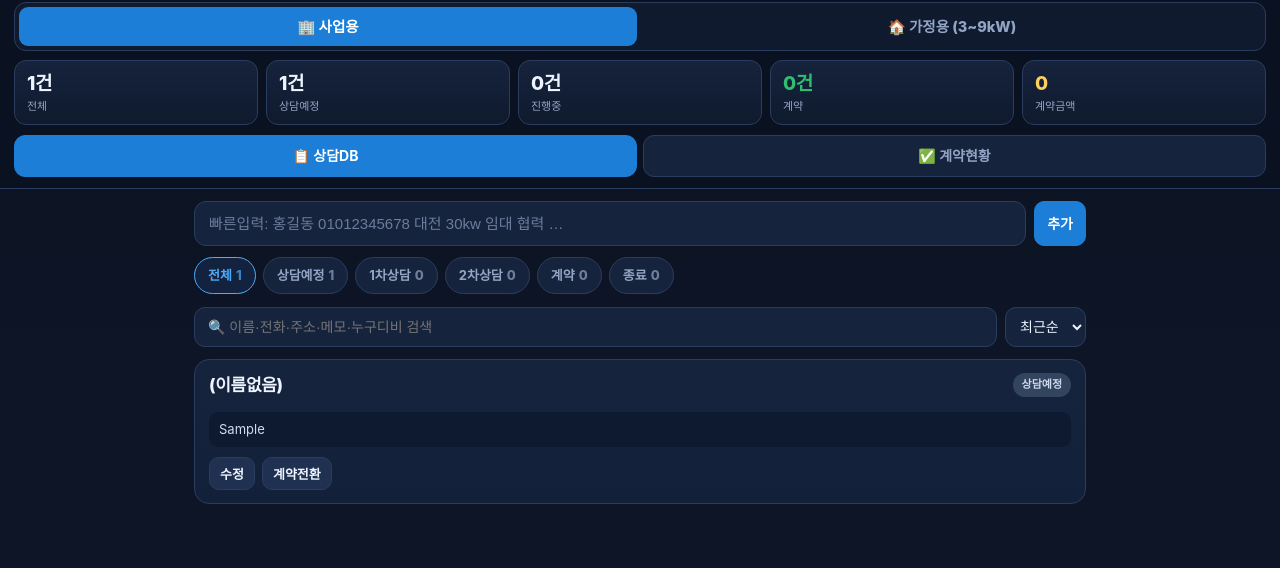
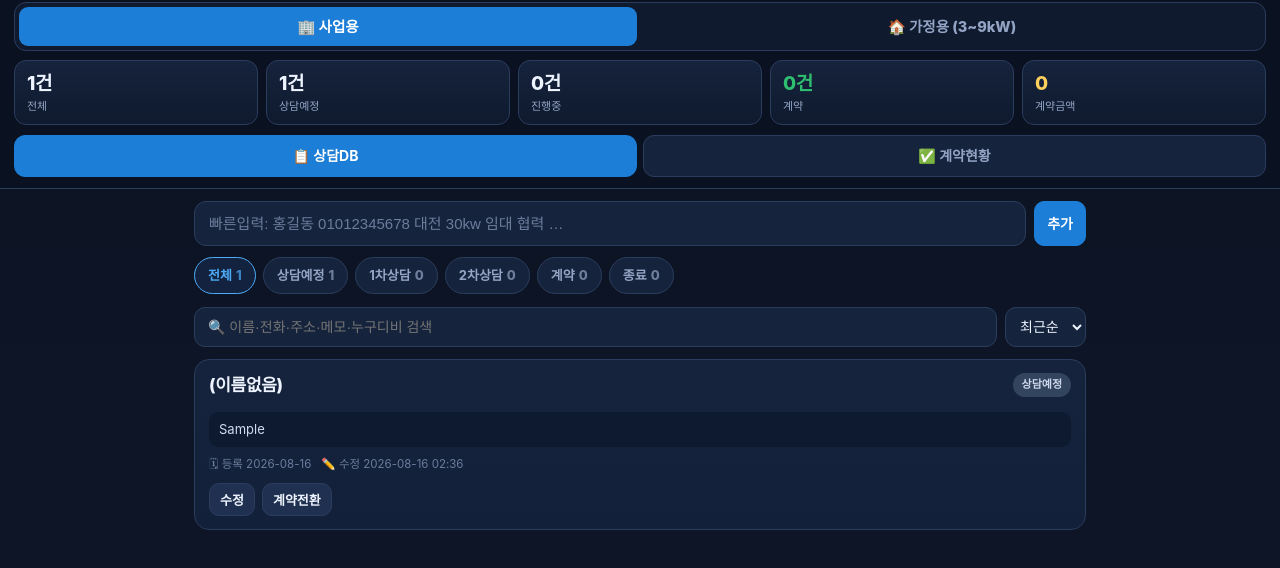
Before and after one commit to dksehldy77-alt/ian-db, a plain HTML site: page index.html in a window 1280 px wide. Both pictures are taken after typing "Sample" into the empty fields and a click on the button "추가". Shown: the part 52-620 px from the top of the page. Drawn offline with Linux system fonts and the light colour scheme.

Commit message:
카드에 최초등록일·마지막수정일 표시

```diff
--- a/index.html
+++ b/index.html
@@ -104,6 +104,7 @@
   .special{margin-top:8px;font-size:13px;color:#ffd0a8;background:#2a1e12;border-radius:9px;padding:7px 10px}
   .note{margin-top:7px;font-size:13px;color:#cfdbf0;background:#0e1a30;border-radius:9px;padding:8px 10px;white-space:pre-wrap}
   .row-actions{display:flex;gap:7px;margin-top:10px}
+  .meta{font-size:11.5px;color:var(--dim);margin-top:9px;display:flex;gap:10px;flex-wrap:wrap}
   .empty{text-align:center;color:var(--muted);padding:44px 10px}
   /* modal */
   .modal-bg{position:fixed;inset:0;background:rgba(0,0,0,.66);display:none;align-items:flex-end;justify-content:center;z-index:50}
@@ -342,6 +343,8 @@ function amtToMan(s){ if(!s)return 0; let m=0; const e=(""+s).match(/(\d+(?:\.\d
 function fmtMan(n){ if(!n)return "0"; if(n>=10000){ const e=n/10000; return (Number.isInteger(e)?e:e.toFixed(1))+"억"; } return n.toLocaleString()+"만"; }
 function esc(s){ return (s==null?"":String(s)).replace(/[&<>"]/g,m=>({"&":"&amp;","<":"&lt;",">":"&gt;",'"':"&quot;"}[m])); }
 function extractCdate(note){ const m=(note||"").match(/계약일\s*(\d{4}-\d{2}-\d{2})/); return m?m[1]:""; }
+function fmtDay(s){ if(!s) return "-"; const d=new Date(s); if(isNaN(d)) return String(s).slice(0,10); const p=n=>String(n).padStart(2,"0"); return `${d.getFullYear()}-${p(d.getMonth()+1)}-${p(d.getDate())}`; }
+function fmtDayTime(s){ if(!s) return "-"; const d=new Date(s); if(isNaN(d)) return String(s).slice(0,10); const p=n=>String(n).padStart(2,"0"); return `${d.getFullYear()}-${p(d.getMonth()+1)}-${p(d.getDate())} ${p(d.getHours())}:${p(d.getMinutes())}`; }
 function gcalUrl(r){
   const d=(r.followup||"").replace(/-/g,""); if(d.length!==8) return "";
   const start=d+"T090000", end=d+"T093000";
@@ -427,6 +430,7 @@ function renderList(){
       <div class="tags">${kw}${type}${area}${who}${amt}</div>
       ${r.special?`<div class="special">⚑ ${esc(r.special)}</div>`:""}
       ${r.note?`<div class="note">${esc(r.note)}</div>`:""}
+      <div class="meta"><span>🗓 등록 ${fmtDay(r.created_at)}</span><span>✏️ 수정 ${fmtDayTime(r.updated_at)}</span></div>
       <div class="row-actions">
         <button class="btn sm" data-edit="${r.id}">수정</button>
         ${isC?`<button class="btn sm" data-stage="${r.id}">단계변경</button>`:`<button class="btn sm" data-contract="${r.id}">계약전환</button>`}
```
